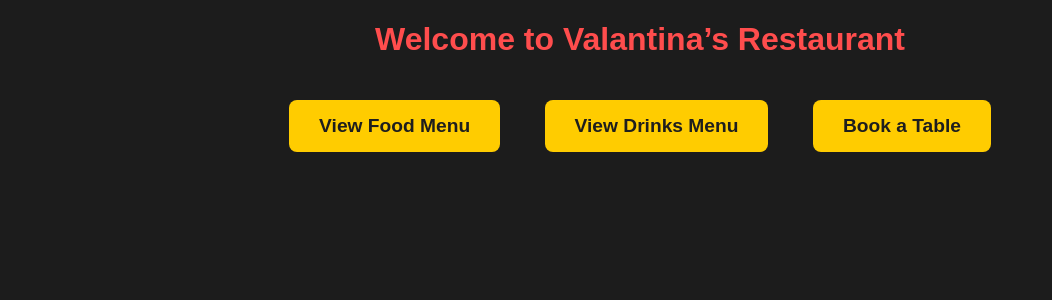
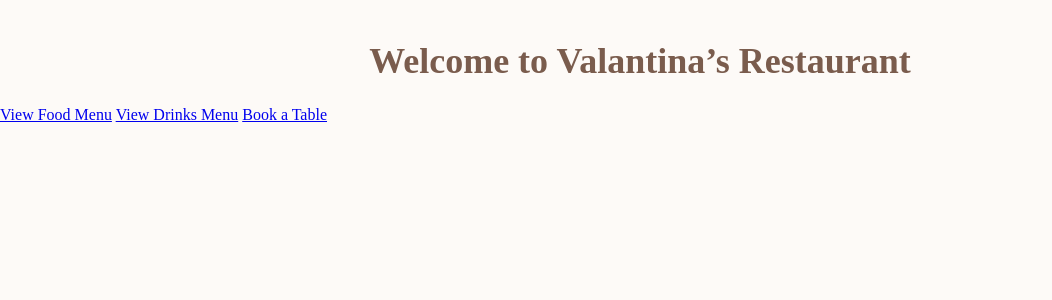
Before and after one commit to komninoskon/valantinas-final, a Flask app: page / in a window 1280 px wide. Shown: the top 300 px of the page, without its empty margins (0-1052 px from the left). Run offline with Flask 3, Linux system fonts and the light colour scheme.

Commit message:
Update style.css

```diff
--- a/static/style.css
+++ b/static/style.css
@@ -1,62 +1,51 @@
 body {
-    background-color: #1c1c1c;
-    color: #f2f2f2;
-    font-family: 'Poppins', sans-serif;
+    background-color: #fdfaf7;
+    color: #3e3e3e;
+    font-family: 'Playfair Dispay', serif;
     margin: 0;
     padding: 0;
-    text-align: center;
 }
 
-h1, h2 {
-    color: #ff4d4d;
+h1 {
     text-align: center;
-    front-weight: 600;
+    font-size: 36px;
+    color: #7a5c4d;
+    margin-top: 40px;
 }
-
-a.button {
-    display: inline-block;
-    margin: 20px;
-    padding: 15px 30px;
-    background-color: #ffcc00;
-    color: #1e1e1e;
-    text-decoration: none;
-    font-weight: bold;
-    border-radius: 8px;
-    font-size: 1.2em;
+h2 {
+    color: #6a6a6a;
+    text-align: center;
+    font-style: italic;
+    font-size: 26px;
+    margin-top: 40px;
 }
-
-a.button:hover {
-    background-color: #e6b800;
-}
-
 .category {
-    margin-top: 40px;
-    text-align: center;
+    margin-top: 60px;
+    text-align: left;
+    max-width: 700px;
+    margin-left: auto;
+    margin-right: auto;
 }
 
 .item {
     display: flex;
     justify-content: space-between;
-    max-width: 600px;
-    margin: 10px auto;
-    padding: 8px 12px;
-    border-bottom: 1px solid #555;
+    padding: 8px 0;
+    border-botton: 1px solid #e0dcd5;
+    font-size: 18px;
 }
 
 .item-name {
-    font-weight: 500;
+    font-weight: normal;
 }
 
 .item-price {
-    front-weight: 500;
+    color: #7a5c4d;
 }
 
-.description {
+.sub-description {
     font-style: italic;
-    color: #ccc;
+    color: #888;
+    font-size: 15px;
+    margin-top: 2px;
 }
-
-hr {
-    border: none;
-    border-top: 1px solid #444;
-}
```
